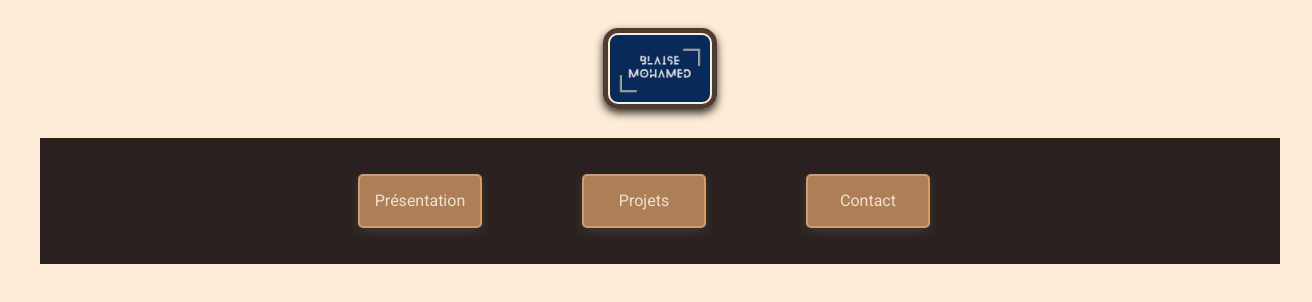
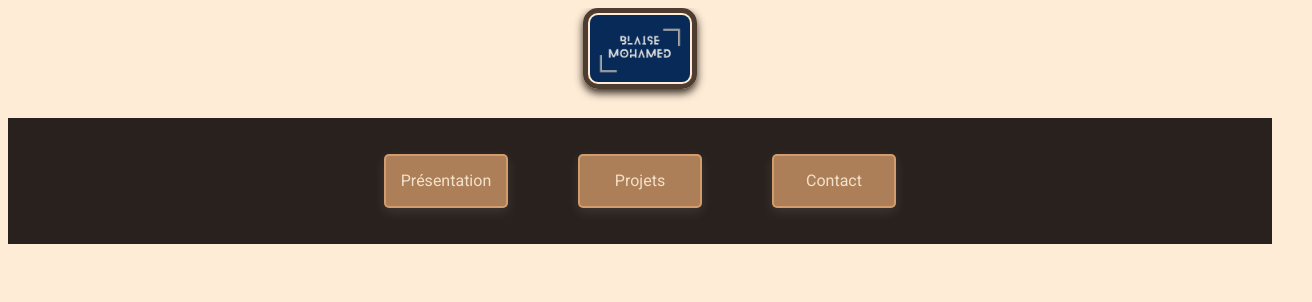
Before and after one commit to LLION84/Portefolio, a Vue app: page / in a window 1280 px wide. Shown: the top 302 px of the page, 1312 px wide, since content can reach past the window. Built offline with nearby package versions, Linux system fonts and the light colour scheme.

Commit message:
Corection bordure du header

```diff
--- a/src/App.vue
+++ b/src/App.vue
@@ -44,7 +44,7 @@ header {
   flex-direction: column;
   align-items: center;
   justify-content: center;
-  padding: 20px;
+
   text-align: center;
   width: 100%;
   overflow: hidden; /* Empêche le débordement horizontal */
@@ -66,21 +66,26 @@ header {
 }
 
 .lien-ancre {
+  box-sizing: border-box;
+  margin: auto;
+  display: flex;
+  justify-content: center;
+  align-items: center;
   padding: 20px;
-  margin: 25px;
+  margin: 25px auto;
   background-color: #28211d;
-  width: 100%;
-  overflow: hidden; /* Empêche le débordement horizontal */
-  max-width: 1200px; /* S'assure que le fond ne dépasse pas */
+  overflow: hidden;
+  max-width: 100%;
+  width: 100vw;
+  text-align: center;
 }
 
 .lien-ancre ul {
   list-style: none;
   display: flex;
-  gap: 100px;
+  gap: 70px;
   padding: 0;
   justify-content: center;
-  margin-right: 32px;
   flex-wrap: wrap;
 }
 
```
